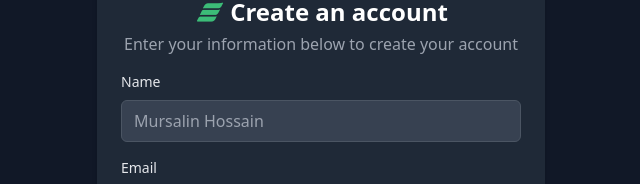
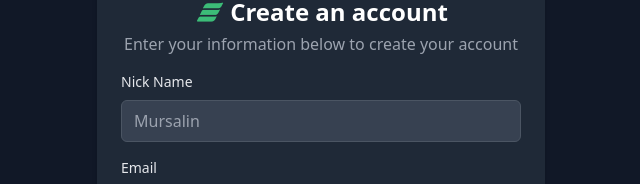
Before and after one commit to tigermursa/My-Dash-Client, a React (Vite) app: page /sign-up in a window 1280 px wide. Shown: the part 146-330 px from the top of the page, without its empty margins (319-959 px from the left). Built offline with nearby package versions, Linux system fonts and the light colour scheme.

Commit message:
added toast on the auth from

```diff
--- a/src/components/auth/auth-form.tsx
+++ b/src/components/auth/auth-form.tsx
@@ -3,6 +3,7 @@ import { FaChrome, FaFacebook } from "react-icons/fa";
 import { Link, useNavigate } from "react-router-dom";
 import { signinUser, signupUser } from "../../lib/authApi";
 import { responseType } from "../../types/AuthTypes";
+import { toast } from "react-toastify";
 
 interface AuthFormProps {
   type: "sign-in" | "sign-up";
@@ -29,12 +30,14 @@ export default function AuthForm({ type }: AuthFormProps) {
           ...user,
           message: "Signup successful", // Add a default message
         };
+        toast.success("Welcome to MyDash!");
       } else {
         const user = await signinUser({ email, password });
         response = {
           ...user,
           message: "Signin successful", // Add a default message
         };
+        toast.success("Welcome back to MyDash!");
       }
 
       if (response && response._id) {
@@ -84,13 +87,14 @@ export default function AuthForm({ type }: AuthFormProps) {
                 htmlFor="name"
                 className="block text-sm font-medium text-gray-200"
               >
-                Name
+                Nick Name
               </label>
               <input
                 id="name"
                 name="name"
+                maxLength={12}
                 type="text"
-                placeholder="Mursalin Hossain"
+                placeholder="Mursalin"
                 required
                 className="w-full px-3 py-2 bg-gray-700 border border-gray-600 rounded-md text-white placeholder-gray-400 focus:outline-none focus:ring-2 focus:ring-red-500 focus:border-transparent"
                 value={name}
```
Also changed, not shown: 1 other file (tests, documents, lock files or other folders).
